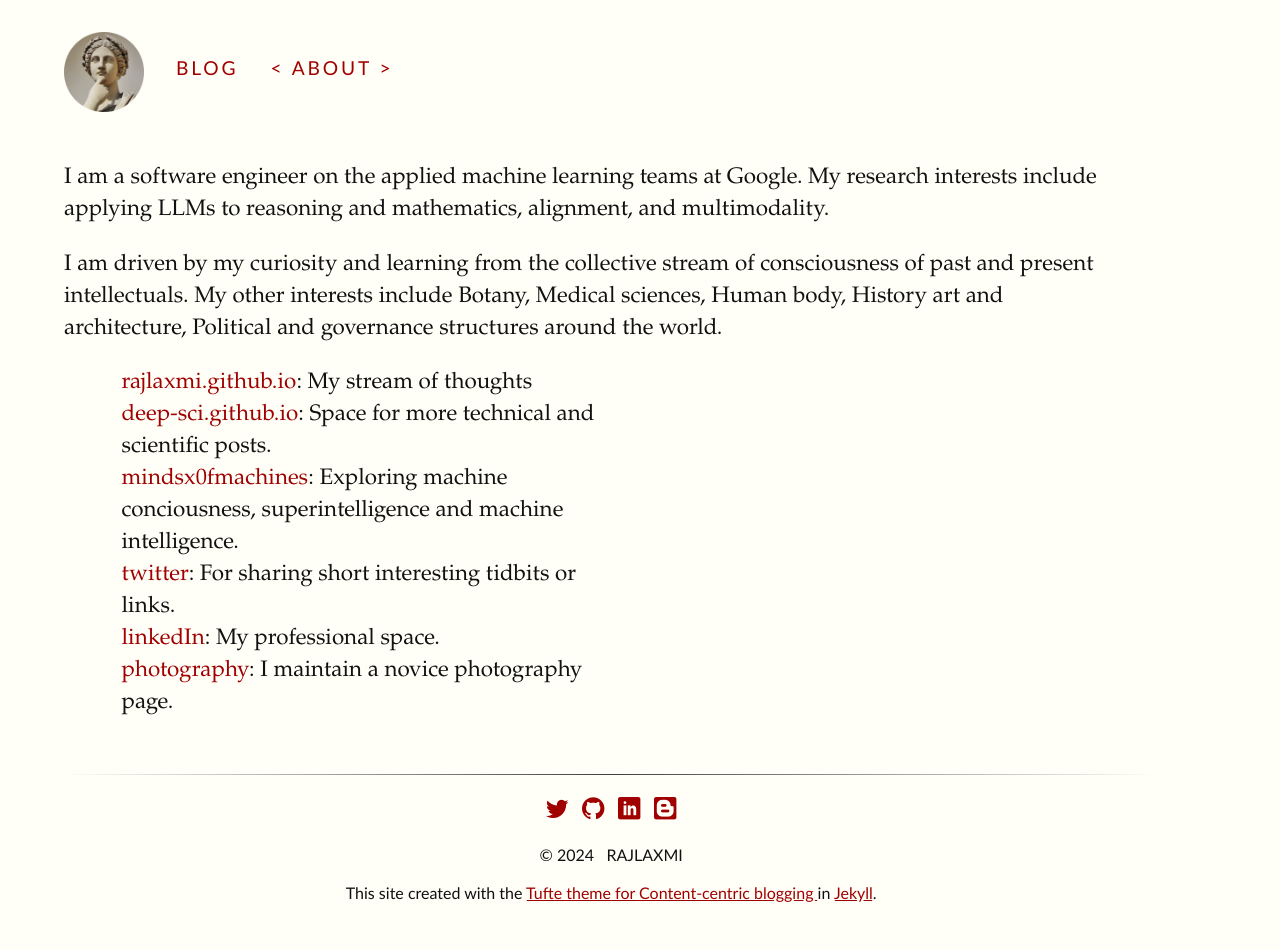
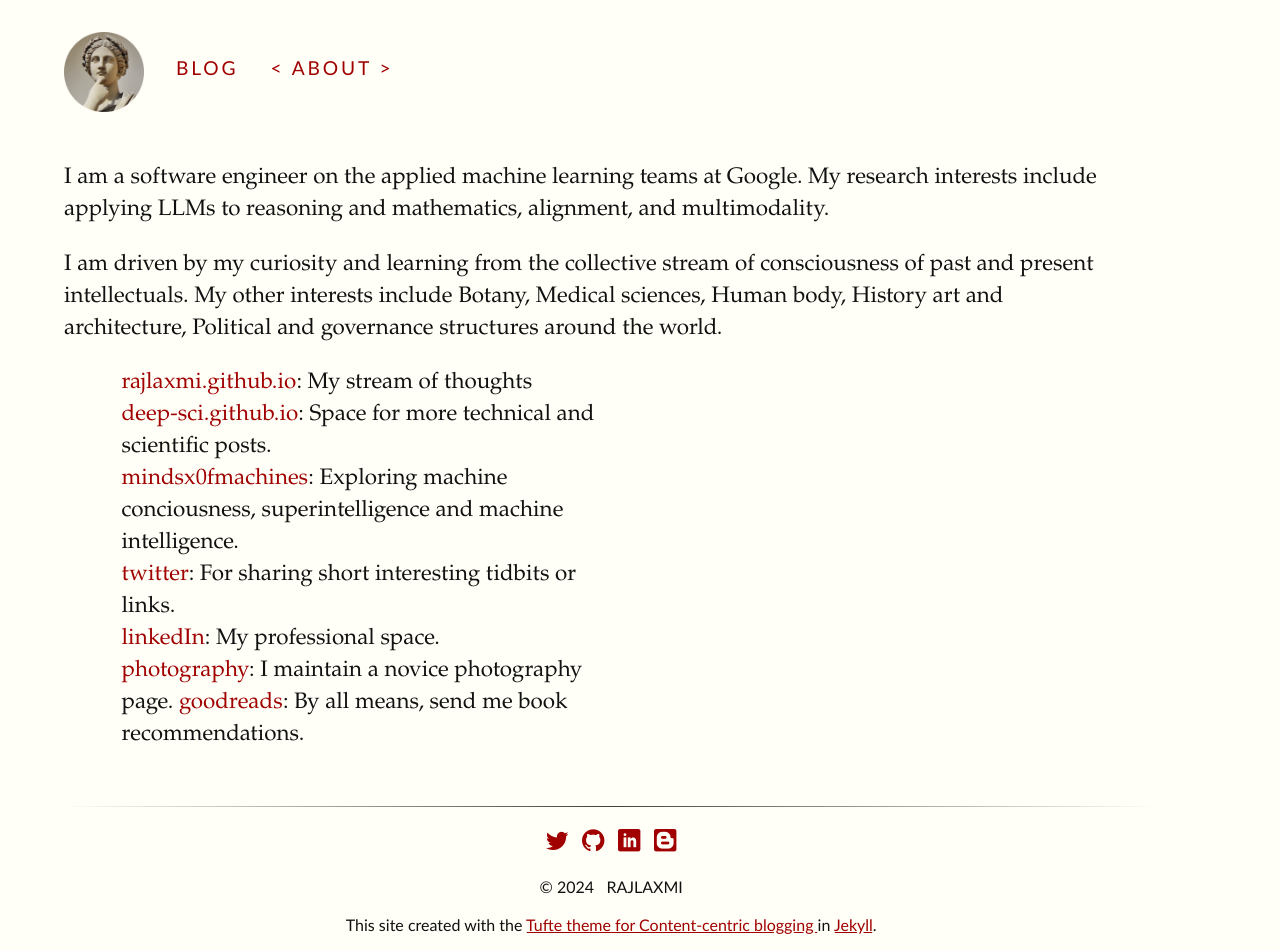
Before and after one commit to Rajlaxmi/rajlaxmi.github.io, a Jekyll site: the page built from about/index.md, in a window 1280 px wide. Built offline with Jekyll 4.4.1, drawn with Linux system fonts in a browser that asks for light colours; some web fonts are replaced; before the commit the page ends 918 px from its top, so only the background shows below that.

Commit message:
Add goodreads link

```diff
--- a/about/index.md
+++ b/about/index.md
@@ -13,3 +13,4 @@
 [twitter](https://twitter.com/rajlaxmisah): For sharing short interesting tidbits or links. \
 [linkedIn](https://www.linkedin.com/in/rajlaxmi-a6b28942/): My professional space. \
 [photography](https://www.instagram.com/raila.snapshots/): I maintain a novice photography page.
+[goodreads](https://www.goodreads.com/user/show/28756394-raila): By all means, send me book recommendations.
```
